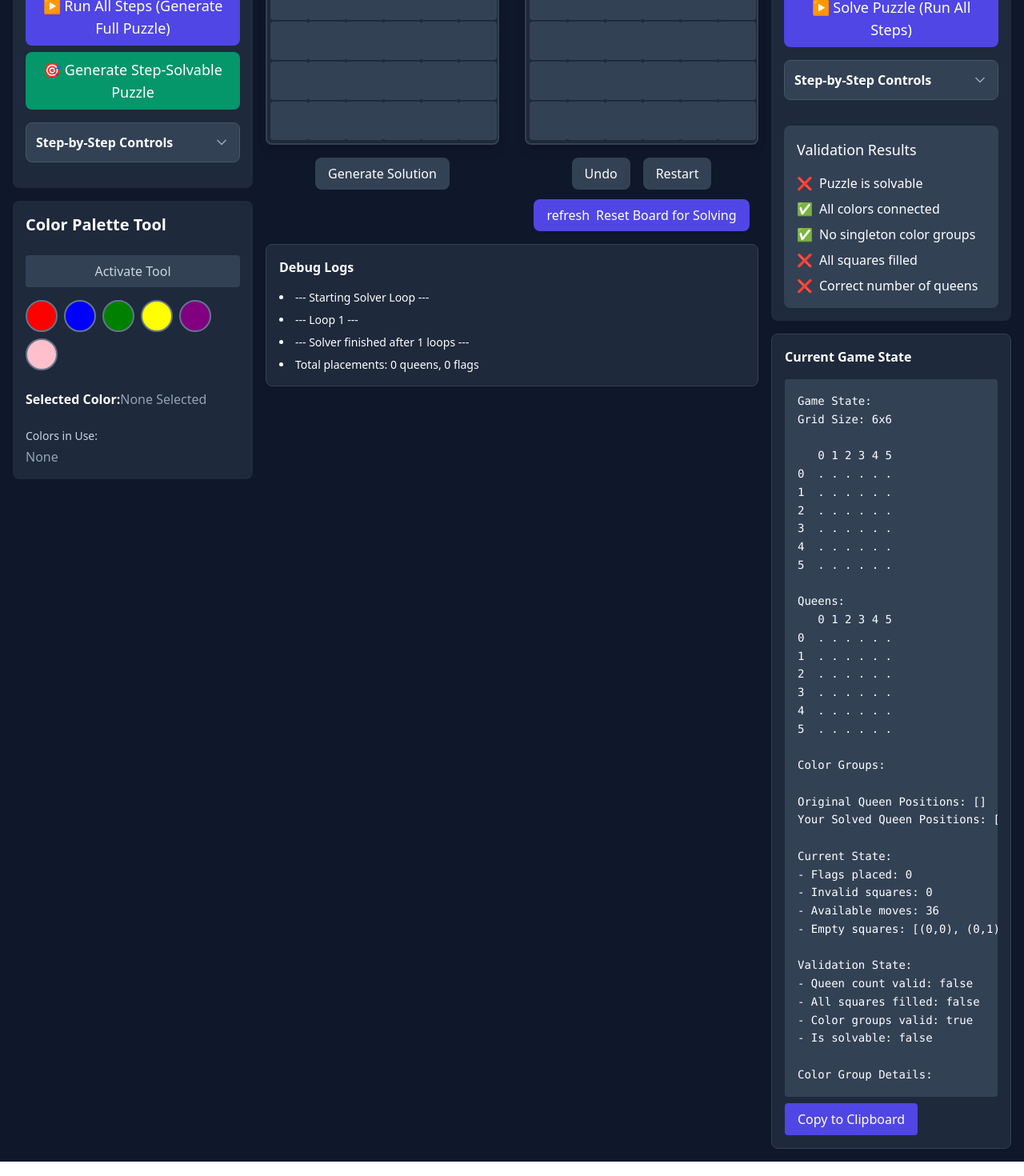
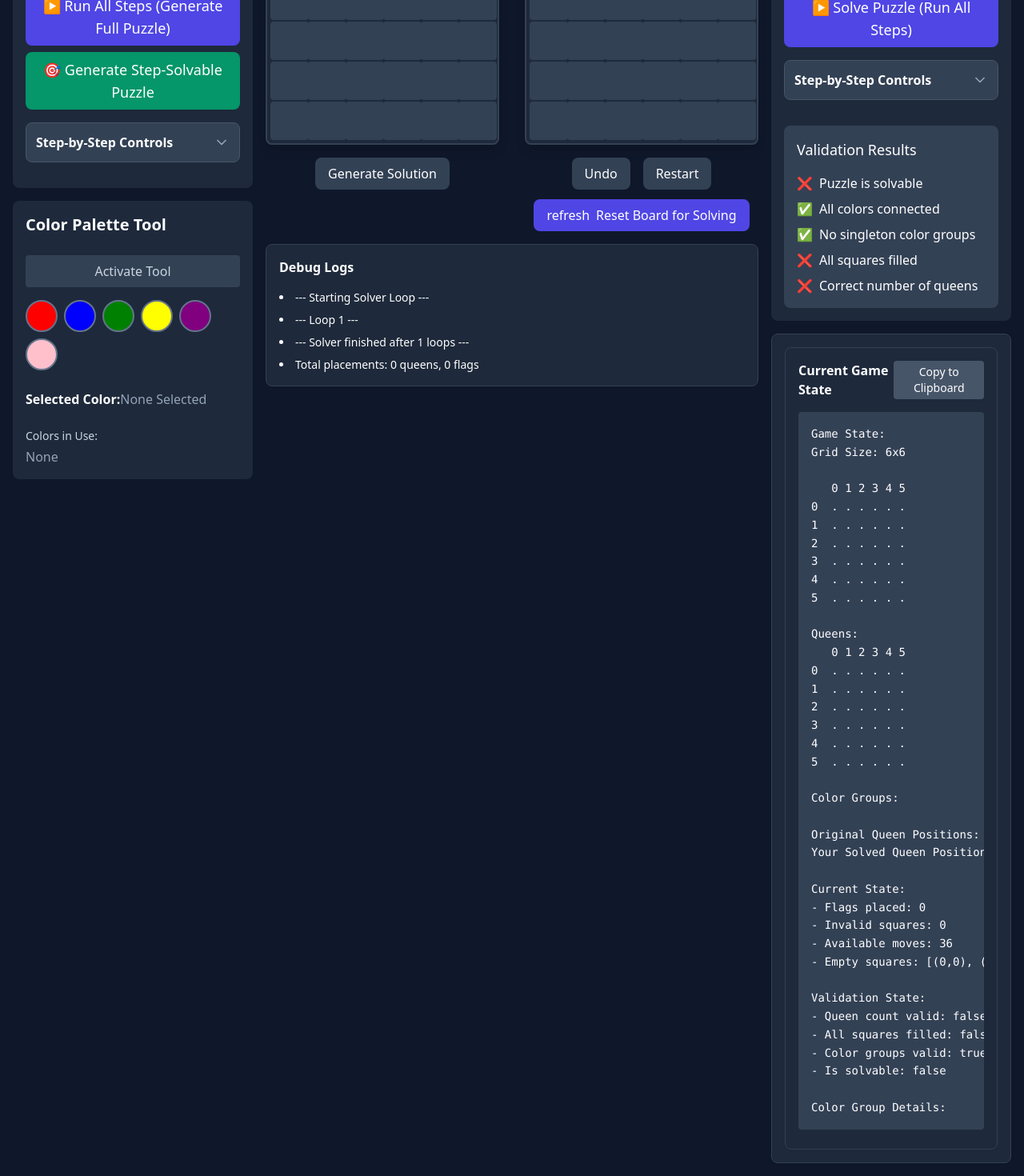
Before and after one commit to Crushford/Cassowary-Games, a Vue app: page /level-builder in a window 1280 px wide. Shown: the part 258-1728 px from the top of the page at 80% size. Built offline with nearby package versions, Linux system fonts and the light colour scheme.

Commit message:
add copy to clipbaord button in state

```diff
--- a/src/components/GameStateExport.vue
+++ b/src/components/GameStateExport.vue
@@ -1,17 +1,21 @@
 <template>
-  <div>
-    <h3 class="font-semibold mb-4 text-white">Current Game State</h3>
+  <div class="relative bg-slate-800 border border-slate-700 shadow-sm p-4 rounded-lg">
+    <div class="flex justify-between items-center mb-4">
+      <h3 class="font-semibold text-white">Current Game State</h3>
+      <button
+        @click="copyToClipboard"
+        class="px-3 py-1 bg-slate-600 hover:bg-slate-500 text-white rounded text-sm transition-colors"
+      >
+        Copy to Clipboard
+      </button>
+    </div>
     <pre
       class="font-mono whitespace-pre bg-slate-700 p-4 rounded text-sm overflow-x-auto my-2 text-white leading-relaxed"
       >{{ exportText }}</pre
     >
-    <button
-      @click="copyToClipboard"
-      class="px-4 py-2 bg-indigo-600 text-white border-none rounded cursor-pointer font-medium transition hover:bg-indigo-500"
-    >
-      Copy to Clipboard
-    </button>
-    <span v-if="copyStatus" class="ml-2 text-sm text-green-400">{{ copyStatus }}</span>
+    <span v-if="copyStatus" class="absolute bottom-2 right-2 text-sm text-green-400">{{
+      copyStatus
+    }}</span>
   </div>
 </template>
 
@@ -20,6 +24,7 @@ import { computed, ref } from 'vue';
 import { useGameStore } from '../stores/gameStore';
 
 const gameStore = useGameStore();
+const copyStatus = ref('');
 
 // Add new computed property for multiple solutions check
 const hasMultipleSolutions = computed(() => {
@@ -88,7 +93,6 @@ const copyToClipboard = () => {
   navigator.clipboard
     .writeText(exportText.value)
     .then(() => {
-      // Show a success message
       copyStatus.value = 'Copied!';
       setTimeout(() => {
         copyStatus.value = '';
@@ -99,7 +103,4 @@ const copyToClipboard = () => {
       copyStatus.value = 'Failed to copy';
     });
 };
-
-// Status message for copy operation
-const copyStatus = ref('');
 </script>
```
